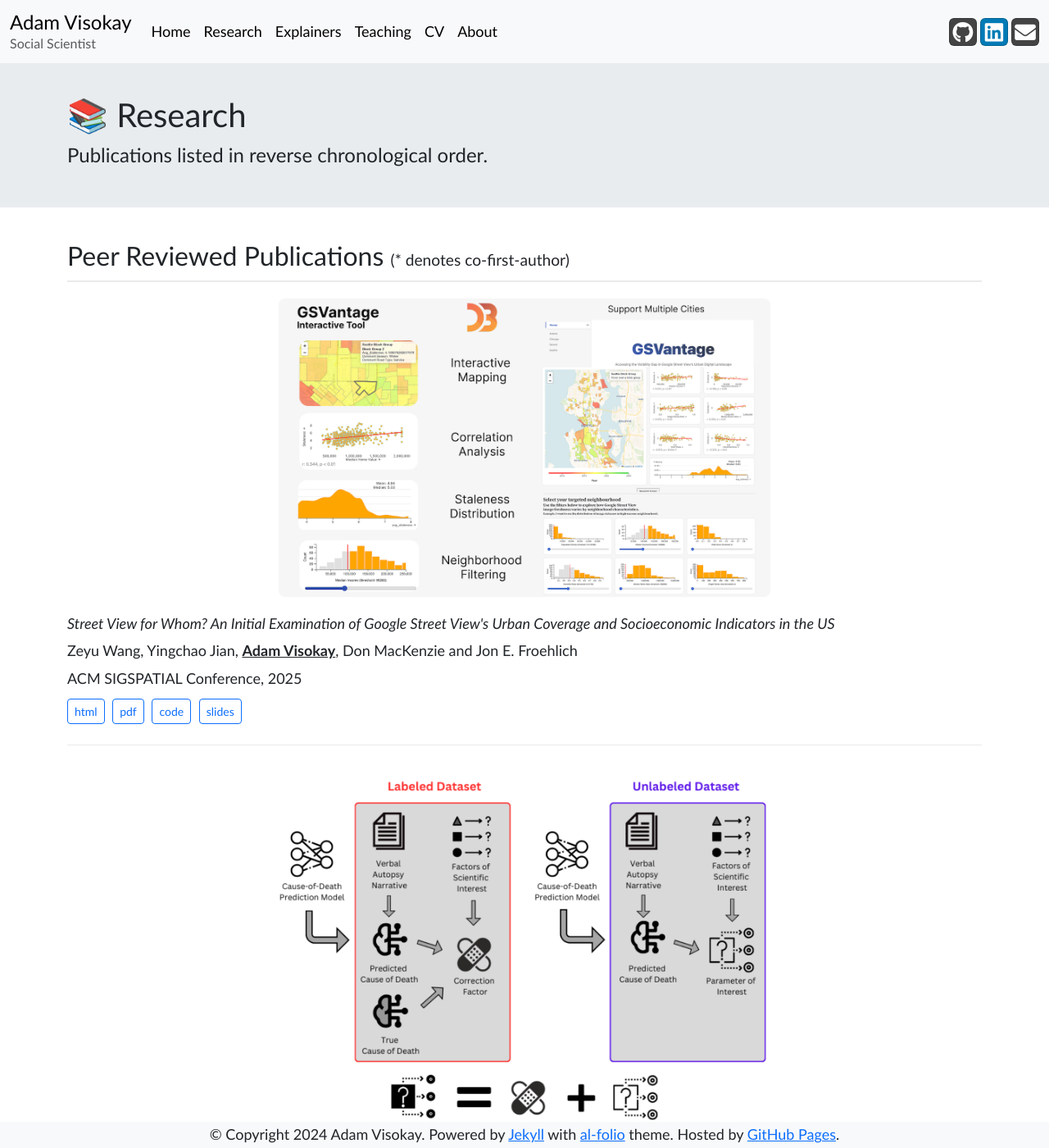
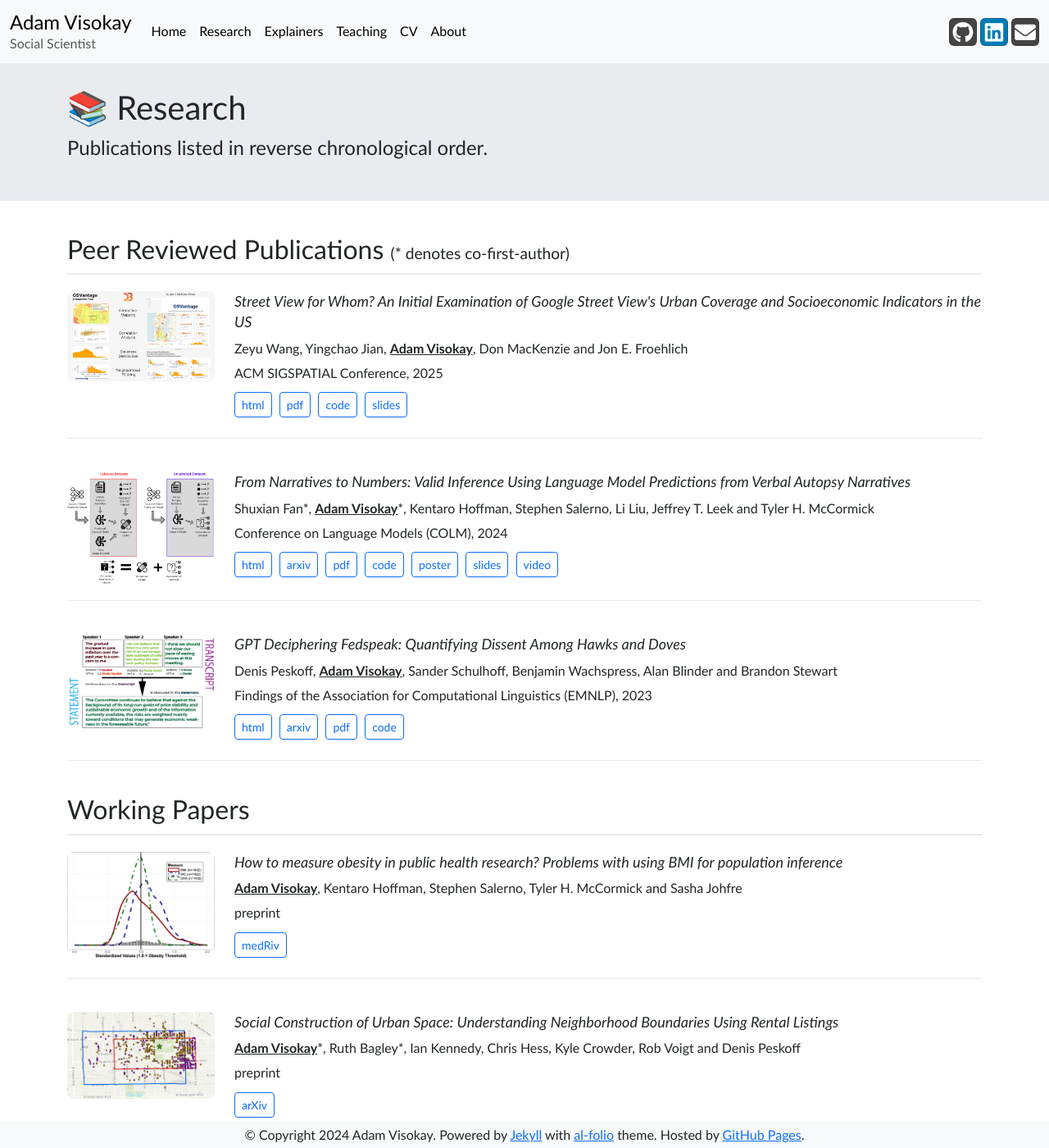
Before and after one commit to avisokay/avisokay.github.io, a Jekyll site: the page built from research.html, in a window 1280 px wide and 1400 px high. Shown: the whole window at 82% size. Built offline with Jekyll 4.4.1, drawn with Linux system fonts in a browser that asks for light colours; nearby versions of some CDN libraries.

Commit message:
reduced global font size and updated research page to look a bit cleaner

```diff
--- a/_includes/head.html
+++ b/_includes/head.html
@@ -33,7 +33,7 @@
 
     <style>
         body {
-            font: 18px/1.4 Futura, 'Trebuchet MS', sans-serif;
+            font: 16px/1.4 Futura, 'Trebuchet MS', sans-serif;
             min-height: 100vh;
             display: flex;
             flex-direction: column;
--- a/_includes/research.md
+++ b/_includes/research.md
@@ -4,55 +4,61 @@
 
         <div class="publication-content">
             <img src="/assets/img/publication_preview/gsv.png" class="publication-image" alt="GSV SIGSPATIAL Publication">
-            <div class="title">Street View for Whom? An Initial Examination of Google Street View's Urban Coverage and Socioeconomic Indicators in the US</div>
-            <div class="author">
-                Zeyu Wang, Yingchao Jian, <u><strong>Adam Visokay</strong></u>, Don MacKenzie and Jon E. Froehlich
-            </div>
-            <div class="periodical">
-                ACM SIGSPATIAL Conference, 2025
-            </div>
-            <div class="links">
-                <a href="https://makeabilitylab.cs.washington.edu/media/publications/Wang_StreetViewForWhomAnInitialExaminationOfGoogleStreetViewSUrbanCoverageAndSocioeconomicIndicatorsInTheUs_GeoIndustry2025.pdf" class="btn btn-sm btn-outline-primary" target="_blank">html</a>
-                <a href="/assets/visokay2024va.pdf" class="btn btn-sm btn-outline-primary">pdf</a>
-                <a href="https://github.com/makeabilitylab/GSVantage" class="btn btn-sm btn-outline-primary" target="_blank">code</a>
-                <a href="/assets/gsv_SIGSPATIAL_slides.pdf" class="btn btn-sm btn-outline-primary">slides</a>
+            <div class="publication-text">
+                <div class="title">Street View for Whom? An Initial Examination of Google Street View's Urban Coverage and Socioeconomic Indicators in the US</div>
+                <div class="author">
+                    Zeyu Wang, Yingchao Jian, <u><strong>Adam Visokay</strong></u>, Don MacKenzie and Jon E. Froehlich
+                </div>
+                <div class="periodical">
+                    ACM SIGSPATIAL Conference, 2025
+                </div>
+                <div class="links">
+                    <a href="https://makeabilitylab.cs.washington.edu/media/publications/Wang_StreetViewForWhomAnInitialExaminationOfGoogleStreetViewSUrbanCoverageAndSocioeconomicIndicatorsInTheUs_GeoIndustry2025.pdf" class="btn btn-sm btn-outline-primary" target="_blank">html</a>
+                    <a href="/assets/visokay2024va.pdf" class="btn btn-sm btn-outline-primary">pdf</a>
+                    <a href="https://github.com/makeabilitylab/GSVantage" class="btn btn-sm btn-outline-primary" target="_blank">code</a>
+                    <a href="/assets/gsv_SIGSPATIAL_slides.pdf" class="btn btn-sm btn-outline-primary">slides</a>
+                </div>
             </div>
         </div>
 
         <div class="publication-content">
             <img src="/assets/img/publication_preview/va.png" class="publication-image" alt="VA Publication">
-            <div class="title">From Narratives to Numbers: Valid Inference Using Language Model Predictions from Verbal Autopsy Narratives</div>
-            <div class="author">
-                Shuxian Fan*, <u><strong>Adam Visokay</strong></u>*, Kentaro Hoffman, Stephen Salerno, Li Liu, Jeffrey T. Leek and Tyler H. McCormick
-            </div>
-            <div class="periodical">
-                Conference on Language Models (COLM), 2024
-            </div>
-            <div class="links">
-                <a href="https://openreview.net/forum?id=QbCHlIqbDJ#discussion" class="btn btn-sm btn-outline-primary" target="_blank">html</a>
-                <a href="https://arxiv.org/abs/2404.02438" class="btn btn-sm btn-outline-primary" target="_blank">arxiv</a>
-                <a href="/assets/visokay2024va.pdf" class="btn btn-sm btn-outline-primary">pdf</a>
-                <a href="https://github.com/avisokay/va_nlp/" class="btn btn-sm btn-outline-primary" target="_blank">code</a>
-                <a href="/assets/visokay2024va_poster.pdf" class="btn btn-sm btn-outline-primary">poster</a>
-                <a href="/assets/escience_IPD.pdf" class="btn btn-sm btn-outline-primary">slides</a>
-                <a href="https://www.youtube.com/watch?v=3iF826EnwRk" class="btn btn-sm btn-outline-primary">video</a>
+            <div class="publication-text">
+                <div class="title">From Narratives to Numbers: Valid Inference Using Language Model Predictions from Verbal Autopsy Narratives</div>
+                <div class="author">
+                    Shuxian Fan*, <u><strong>Adam Visokay</strong></u>*, Kentaro Hoffman, Stephen Salerno, Li Liu, Jeffrey T. Leek and Tyler H. McCormick
+                </div>
+                <div class="periodical">
+                    Conference on Language Models (COLM), 2024
+                </div>
+                <div class="links">
+                    <a href="https://openreview.net/forum?id=QbCHlIqbDJ#discussion" class="btn btn-sm btn-outline-primary" target="_blank">html</a>
+                    <a href="https://arxiv.org/abs/2404.02438" class="btn btn-sm btn-outline-primary" target="_blank">arxiv</a>
+                    <a href="/assets/visokay2024va.pdf" class="btn btn-sm btn-outline-primary">pdf</a>
+                    <a href="https://github.com/avisokay/va_nlp/" class="btn btn-sm btn-outline-primary" target="_blank">code</a>
+                    <a href="/assets/visokay2024va_poster.pdf" class="btn btn-sm btn-outline-primary">poster</a>
+                    <a href="/assets/escience_IPD.pdf" class="btn btn-sm btn-outline-primary">slides</a>
+                    <a href="https://www.youtube.com/watch?v=3iF826EnwRk" class="btn btn-sm btn-outline-primary">video</a>
+                </div>
             </div>
         </div>
 
         <div class="publication-content">
             <img src="/assets/img/publication_preview/gptfed.png" class="publication-image" alt="GPT Fed Publication">
-            <div class="title">GPT Deciphering Fedspeak: Quantifying Dissent Among Hawks and Doves</div>
-            <div class="author">
-                Denis Peskoff, <u><strong>Adam Visokay</strong></u>, Sander Schulhoff, Benjamin Wachspress, Alan Blinder and Brandon Stewart
-            </div>
-            <div class="periodical">
-                Findings of the Association for Computational Linguistics (EMNLP), 2023
-            </div>
-            <div class="links">
-                <a href="https://aclanthology.org/2023.findings-emnlp.434/" class="btn btn-sm btn-outline-primary" target="_blank">html</a>
-                <a href="https://arxiv.org/abs/2407.19110" class="btn btn-sm btn-outline-primary" target="_blank">arxiv</a>
-                <a href="/assets/gptfed.pdf" class="btn btn-sm btn-outline-primary">pdf</a>
-                <a href="https://github.com/DenisPeskoff/FedNLP" class="btn btn-sm btn-outline-primary" target="_blank">code</a>
+            <div class="publication-text">
+                <div class="title">GPT Deciphering Fedspeak: Quantifying Dissent Among Hawks and Doves</div>
+                <div class="author">
+                    Denis Peskoff, <u><strong>Adam Visokay</strong></u>, Sander Schulhoff, Benjamin Wachspress, Alan Blinder and Brandon Stewart
+                </div>
+                <div class="periodical">
+                    Findings of the Association for Computational Linguistics (EMNLP), 2023
+                </div>
+                <div class="links">
+                    <a href="https://aclanthology.org/2023.findings-emnlp.434/" class="btn btn-sm btn-outline-primary" target="_blank">html</a>
+                    <a href="https://arxiv.org/abs/2407.19110" class="btn btn-sm btn-outline-primary" target="_blank">arxiv</a>
+                    <a href="/assets/gptfed.pdf" class="btn btn-sm btn-outline-primary">pdf</a>
+                    <a href="https://github.com/DenisPeskoff/FedNLP" class="btn btn-sm btn-outline-primary" target="_blank">code</a>
+                </div>
             </div>
         </div>
 
@@ -60,43 +66,49 @@
 
         <div class="publication-content">
             <img src="/assets/img/publication_preview/bmi.png" class="publication-image" alt="BMI Paper">
-            <div class="title">How to measure obesity in public health research? Problems with using BMI for population inference</div>
-            <div class="author">
-                <u><strong>Adam Visokay</strong></u>, Kentaro Hoffman, Stephen Salerno, Tyler H. McCormick and Sasha Johfre
-            </div>
-            <div class="periodical">
-                preprint
-            </div>
-            <div class="links">
-                <a href="https://www.medrxiv.org/content/10.1101/2025.04.01.25325037v1" class="btn btn-sm btn-outline-primary" target="_blank">medRiv</a>
+            <div class="publication-text">
+                <div class="title">How to measure obesity in public health research? Problems with using BMI for population inference</div>
+                <div class="author">
+                    <u><strong>Adam Visokay</strong></u>, Kentaro Hoffman, Stephen Salerno, Tyler H. McCormick and Sasha Johfre
+                </div>
+                <div class="periodical">
+                    preprint
+                </div>
+                <div class="links">
+                    <a href="https://www.medrxiv.org/content/10.1101/2025.04.01.25325037v1" class="btn btn-sm btn-outline-primary" target="_blank">medRiv</a>
+                </div>
             </div>
         </div>
 
         <div class="publication-content">
             <img src="/assets/img/publication_preview/humboldt_park.png" class="publication-image" alt="GSV">
-            <div class="title">Social Construction of Urban Space: Understanding Neighborhood Boundaries Using Rental Listings</div>
-            <div class="author">
-                <u><strong>Adam Visokay</strong></u>*, Ruth Bagley*, Ian Kennedy, Chris Hess, Kyle Crowder, Rob Voigt and Denis Peskoff
-            </div>
-            <div class="periodical">
-                preprint
-            </div>
-            <div class="links">
-                <a href="https://arxiv.org/abs/2506.00634" class="btn btn-sm btn-outline-primary" target="_blank">arXiv</a>
+            <div class="publication-text">
+                <div class="title">Social Construction of Urban Space: Understanding Neighborhood Boundaries Using Rental Listings</div>
+                <div class="author">
+                    <u><strong>Adam Visokay</strong></u>*, Ruth Bagley*, Ian Kennedy, Chris Hess, Kyle Crowder, Rob Voigt and Denis Peskoff
+                </div>
+                <div class="periodical">
+                    preprint
+                </div>
+                <div class="links">
+                    <a href="https://arxiv.org/abs/2506.00634" class="btn btn-sm btn-outline-primary" target="_blank">arXiv</a>
+                </div>
             </div>
         </div>
 
         <div class="publication-content">
             <img src="/assets/img/publication_preview/rashomon.png" class="publication-image" alt="Rashomon Paper">
-            <div class="title">When you come to a fork in the road, take it: the Rashomon effect for social scientists</div>
-            <div class="author">
-                <u><strong>Adam Visokay</strong></u>*, Eddie Hock*, Kentaro Hoffman, and Tyler H. McCormick
-            </div>
-            <div class="periodical">
-                preprint
-            </div>
-            <div class="links">
-                <a href="https://osf.io/preprints/socarxiv/8zybt_v1" class="btn btn-sm btn-outline-primary" target="_blank">SocArXiv</a>
+            <div class="publication-text">
+                <div class="title">When you come to a fork in the road, take it: the Rashomon effect for social scientists</div>
+                <div class="author">
+                    <u><strong>Adam Visokay</strong></u>*, Eddie Hock*, Kentaro Hoffman, and Tyler H. McCormick
+                </div>
+                <div class="periodical">
+                    preprint
+                </div>
+                <div class="links">
+                    <a href="https://osf.io/preprints/socarxiv/8zybt_v1" class="btn btn-sm btn-outline-primary" target="_blank">SocArXiv</a>
+                </div>
             </div>
         </div>
 
@@ -104,31 +116,35 @@
 
         <div class="publication-content">
             <img src="/assets/img/publication_preview/lfo.png" class="publication-image" alt="LFO Report">
-            <div class="title">Legal Financial Obligations in Washington's Courts</div>
-            <div class="author">
-                Karl Jones, Lindsey R. Beach, Amanda B. Gilman, Wei Wang, Carl McCurley, Brandon Morande and <u><strong>Adam Visokay</strong></u>
-            </div>
-            <div class="periodical">
-                Washington State Center for Court Research (WSSCR), 2024
-            </div>
-            <div class="links">
-                <a href="https://www.courts.wa.gov/subsite/wsccr/docs/LFO%20WSCCR%20Report%20-%20Published.pdf" class="btn btn-sm btn-outline-primary" target="_blank">pdf</a>
+            <div class="publication-text">
+                <div class="title">Legal Financial Obligations in Washington's Courts</div>
+                <div class="author">
+                    Karl Jones, Lindsey R. Beach, Amanda B. Gilman, Wei Wang, Carl McCurley, Brandon Morande and <u><strong>Adam Visokay</strong></u>
+                </div>
+                <div class="periodical">
+                    Washington State Center for Court Research (WSSCR), 2024
+                </div>
+                <div class="links">
+                    <a href="https://www.courts.wa.gov/subsite/wsccr/docs/LFO%20WSCCR%20Report%20-%20Published.pdf" class="btn btn-sm btn-outline-primary" target="_blank">pdf</a>
+                </div>
             </div>
         </div>
 
         <div class="publication-content">
             <img src="/assets/img/publication_preview/rrds.png" class="publication-image" alt="RRDS Publication">
-            <div class="title">Respondent-Driven Sampling: An Overview in the Context of Human Trafficking</div>
-            <div class="author">
-                Jessica P. Kunke, <u><strong>Adam Visokay</strong></u> and Tyler H. McCormick
-            </div>
-            <div class="periodical">
-                CHANCE, Volume 36, Issue 4, (American Statistical Association), 2023
-            </div>
-            <div class="links">
-                <a href="https://www.tandfonline.com/doi/full/10.1080/09332480.2023.2290949" class="btn btn-sm btn-outline-primary" target="_blank">html</a>
-                <a href="https://arxiv.org/abs/2309.16160" class="btn btn-sm btn-outline-primary" target="_blank">arxiv</a>
-                <a href="/assets/rrds.pdf" class="btn btn-sm btn-outline-primary">pdf</a>
+            <div class="publication-text">
+                <div class="title">Respondent-Driven Sampling: An Overview in the Context of Human Trafficking</div>
+                <div class="author">
+                    Jessica P. Kunke, <u><strong>Adam Visokay</strong></u> and Tyler H. McCormick
+                </div>
+                <div class="periodical">
+                    CHANCE, Volume 36, Issue 4, (American Statistical Association), 2023
+                </div>
+                <div class="links">
+                    <a href="https://www.tandfonline.com/doi/full/10.1080/09332480.2023.2290949" class="btn btn-sm btn-outline-primary" target="_blank">html</a>
+                    <a href="https://arxiv.org/abs/2309.16160" class="btn btn-sm btn-outline-primary" target="_blank">arxiv</a>
+                    <a href="/assets/rrds.pdf" class="btn btn-sm btn-outline-primary">pdf</a>
+                </div>
             </div>
         </div>
 
--- a/styles.css
+++ b/styles.css
@@ -63,17 +63,11 @@
     font-size: 1.5rem;
 }
 
-/* Publication card styles (from _includes/research.md) */
-.publication-image {
-    display: block;
-    width: 600px;
-    max-width: 100%;
-    height: auto;
-    margin: 0 auto 20px auto;
-    border-radius: 8px;
-}
-
+/* Publication card styles — side-by-side layout */
 .publication-content {
+    display: flex;
+    gap: 1.5rem;
+    align-items: flex-start;
     margin-bottom: 40px;
     padding-bottom: 20px;
     border-bottom: 1px solid #eaeaea;
@@ -81,6 +75,19 @@
 
 .publication-content:last-child {
     border-bottom: none;
+}
+
+.publication-image {
+    width: 180px;
+    flex-shrink: 0;
+    border-radius: 8px;
+    display: block;
+    height: auto;
+}
+
+.publication-text {
+    flex: 1;
+    min-width: 0;
 }
 
 .publication-content .title {
@@ -107,6 +114,18 @@
     display: inline-block;
 }
 
+/* Stack vertically on small screens */
+@media (max-width: 576px) {
+    .publication-content {
+        flex-direction: column;
+    }
+    .publication-image {
+        width: 100%;
+        max-width: 280px;
+        margin: 0 auto;
+    }
+}
+
 h2.bibliography {
     margin-top: 40px;
     margin-bottom: 20px;
```
Also changed, not shown: seeds.png (deleted).
